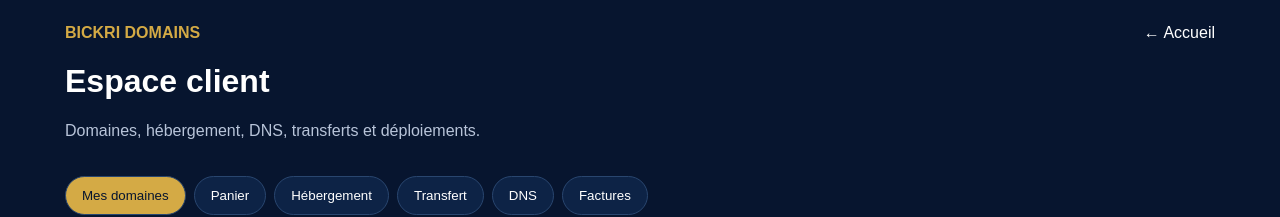
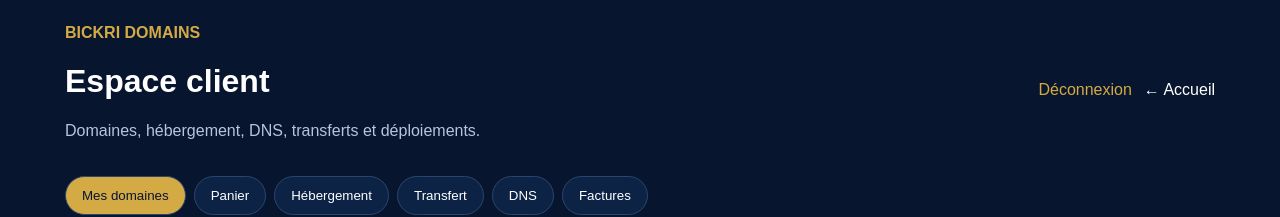
Before and after one commit to mabdourahamane886-lang/bickri-domains, a Next.js app: page /dashboard in a window 1280 px wide. Shown: the top 217 px of the page. Built offline with nearby package versions, Linux system fonts and the light colour scheme; no server answers.

Commit message:
feat: add account identity and logout to dashboard

```diff
--- a/app/dashboard/page.tsx
+++ b/app/dashboard/page.tsx
@@ -1,11 +1,12 @@
 "use client";
 import { useEffect, useState } from "react";
+import { createBrowserSupabaseClient } from "@/lib/supabaseBrowser";
 
 export default function Dashboard(){
   const [cart,setCart]=useState<any[]>([]),[domains,setDomains]=useState<any[]>([]),[sites,setSites]=useState<any[]>([]),[deployments,setDeployments]=useState<any[]>([]);
-  const [msg,setMsg]=useState(""),[tab,setTab]=useState("domains");
+  const [msg,setMsg]=useState(""),[tab,setTab]=useState("domains"),[userEmail,setUserEmail]=useState("");
   async function load(){const [a,b,c,d]=await Promise.all([fetch("/api/cart"),fetch("/api/domains"),fetch("/api/hosting/sites"),fetch("/api/deployments")]);setCart((await a.json()).items||[]);setDomains((await b.json()).domains||[]);setSites((await c.json()).sites||[]);setDeployments((await d.json()).deployments||[])}
-  useEffect(()=>{load()},[]);
+  useEffect(()=>{const s=createBrowserSupabaseClient();s.auth.getUser().then(({data})=>setUserEmail(data.user?.email||""));load()},[]);
   async function remove(domain:string){await fetch("/api/cart?domain="+encodeURIComponent(domain),{method:"DELETE"});load()}
   async function checkout(){const r=await fetch("/api/checkout",{method:"POST"});const x=await r.json();setMsg(x.message||x.error||"Commande créée.");load()}
   async function toggle(id:string,key:string,value:boolean){await fetch("/api/domains",{method:"PATCH",headers:{"Content-Type":"application/json"},body:JSON.stringify({id,[key]:!value})});load()}
@@ -14,7 +15,7 @@
   const tabs=[["domains","Mes domaines"],["cart","Panier"],["hosting","Hébergement"],["transfer","Transfert"],["dns","DNS"],["billing","Factures"]];
   const card={background:"#0d2346",border:"1px solid #203b67",borderRadius:18,padding:22} as any;
   return <main style={{minHeight:"100vh",background:"#07152f",color:"#fff",padding:24}}><div style={{maxWidth:1150,margin:"auto"}}>
-    <div style={{display:"flex",justifyContent:"space-between",flexWrap:"wrap"}}><div><b style={{color:"#d4aa45"}}>BICKRI DOMAINS</b><h1>Espace client</h1><p style={{color:"#b8c4d9"}}>Domaines, hébergement, DNS, transferts et déploiements.</p></div><a href="/" style={{color:"#fff"}}>← Accueil</a></div>
+    <div style={{display:"flex",justifyContent:"space-between",flexWrap:"wrap"}}><div><b style={{color:"#d4aa45"}}>BICKRI DOMAINS</b><h1>Espace client</h1><p style={{color:"#b8c4d9"}}>Domaines, hébergement, DNS, transferts et déploiements.</p></div><div style={{display:"flex",gap:12,alignItems:"center"}}><span style={{color:"#b8c4d9",fontSize:14}}>{userEmail}</span><a href="/logout" style={{color:"#d4aa45"}}>Déconnexion</a><a href="/" style={{color:"#fff"}}>← Accueil</a></div></div>
     <nav style={{display:"flex",gap:8,overflowX:"auto",padding:"20px 0"}}>{tabs.map(([id,label])=><button key={id} onClick={()=>setTab(id)} style={{padding:"11px 16px",borderRadius:999,border:"1px solid #29466f",background:tab===id?"#d4aa45":"#0d2346",color:tab===id?"#07152f":"#fff"}}>{label}</button>)}</nav>
     {msg&&<div style={{padding:14,background:"#15365e",borderRadius:12,marginBottom:16}}>{msg}</div>}
     <section style={card}>
```
